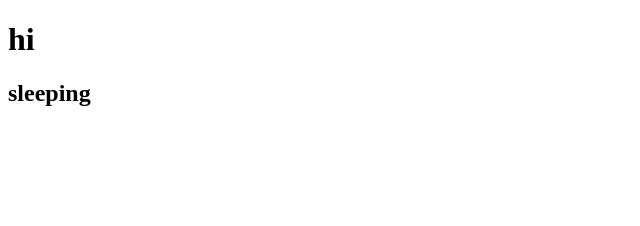
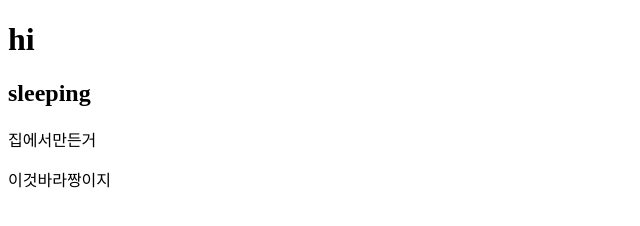
Before and after one commit to JU-YEONJI/4.11.gitProject, a plain HTML site: page index.html in a window 1280 px wide. Shown: the whole page, without its empty margins (0-640 px from the left). Drawn offline with Linux system fonts and the light colour scheme.

Commit message:
집작업

```diff
--- a/index.html
+++ b/index.html
@@ -9,5 +9,7 @@
 <body>
     <h1>hi</h1>
     <h2>sleeping</h2>
+    <p>집에서만든거</p>
+    <p>이것바라짱이지</p>
 </body>
 </html>
```
